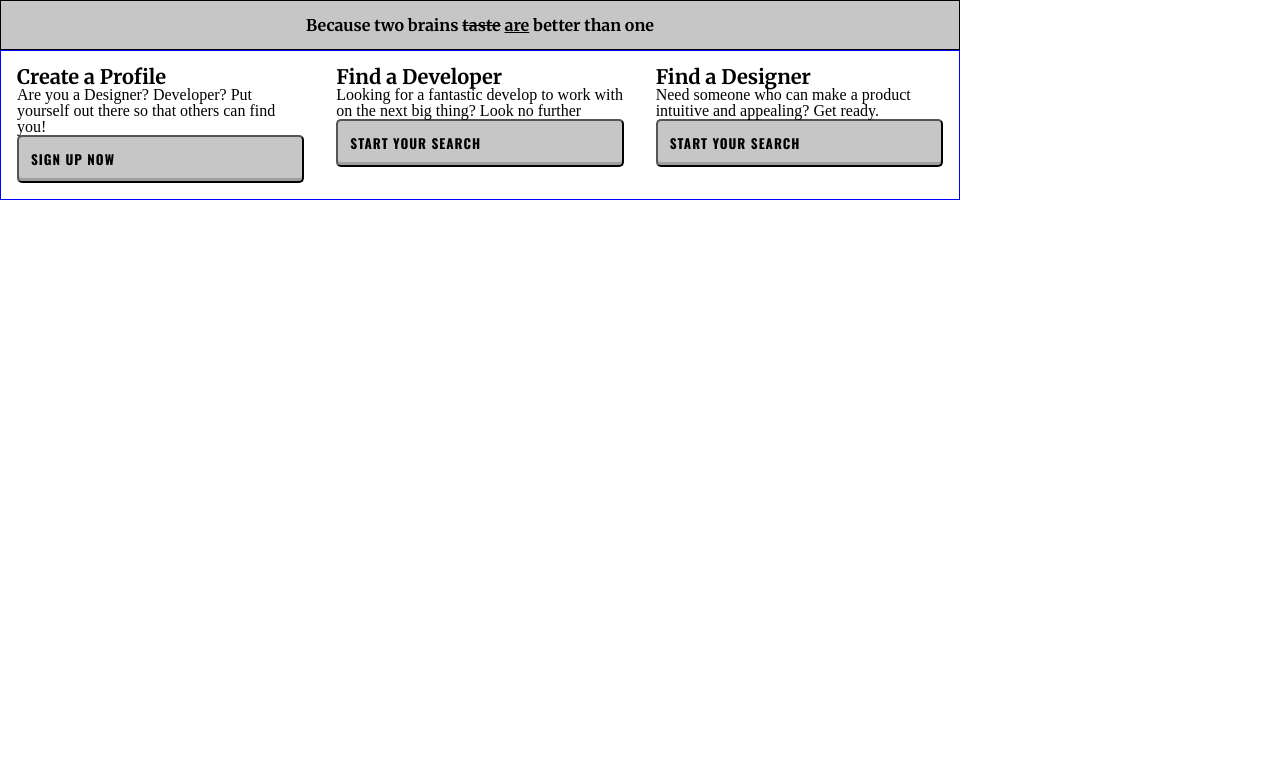
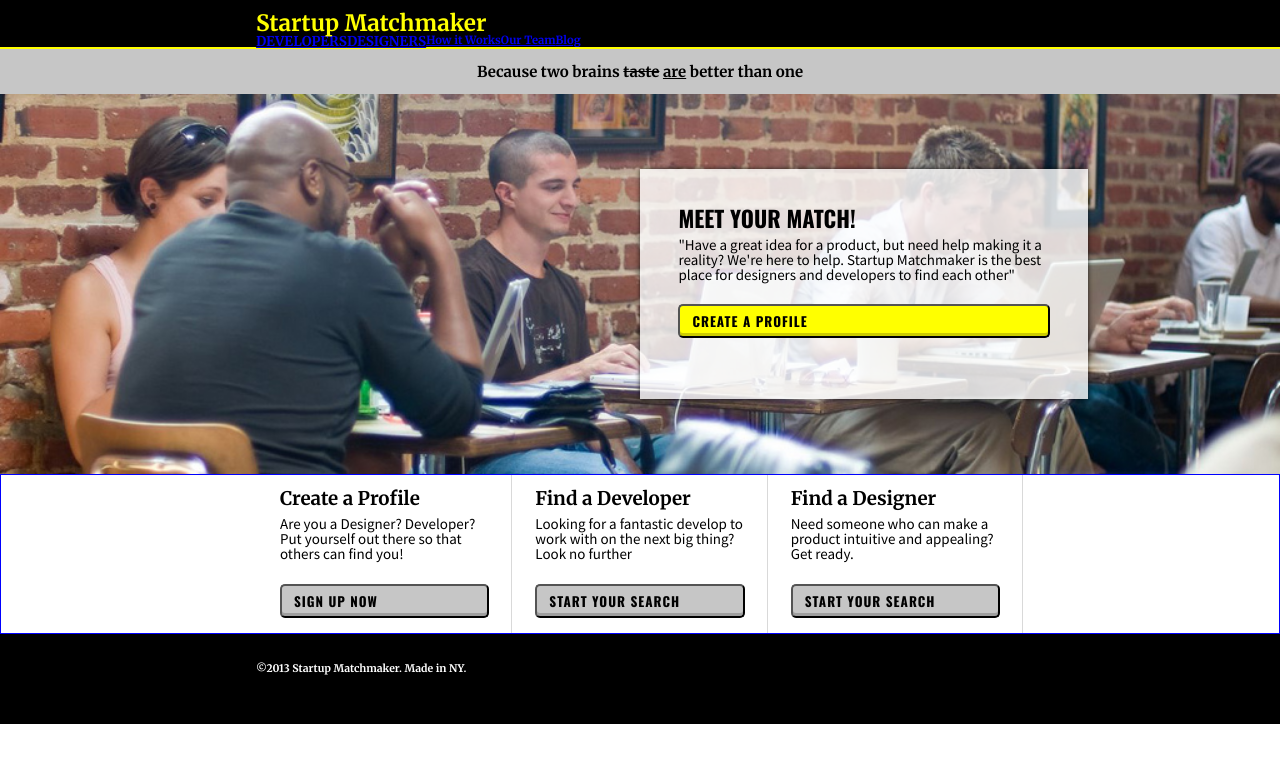
Before and after one commit to yxfei/developer_matchmaker_starter, a plain HTML site: page index.html in a window 1280 px wide. Drawn offline with nearby package versions, Linux system fonts and the light colour scheme.

Commit message:
first draft of website

```diff
--- a/css/main.css
+++ b/css/main.css
@@ -1,34 +1,119 @@
 html {
-	padding: 5px;
-	font-size: 10px;
-	vertical-align: center;
+	font-size: 15px;
+	min-width: 500px;
+	margin: 0 auto;
+
 }
 
+p {
+	margin: 0.5rem 0 1.5rem 0;
+	font-family: 'Source Sans Pro', sans-serif;
+	font-size: 15px;
+	font-stretch: normal;
+	font-style: normal;
+	font-variant: normal;
+	font-weight: normal;
+}
 
-/*Font Size*/
+.background-picture {
+	background: url(../images/coworking.jpg) center center no-repeat;
+	background-size: cover;
+	overflow: hidden;
+}
+
+/*Font Size ==============================================================*/
 .font-size__bottom-header {
 	font-family: 'Merriweather', serif;
     font-size: 1.25rem;
     font-weight: bold;
 }
 
-/*Row Container*/
+.font-size__header {
+	font-family: 'Merriweather', serif;
+    font-size: 1.5rem;
+    font-weight: bold;
+    color: yellow;
+}
+
+.front-size__nav {
+	font-family: 'Merriweather', serif;
+	font-size: 0.75rem;
+	color: white;
+}
+
+.font-size__boxTitle {
+	font-family: Oswald, sans-serif;
+	font-size: 1.5rem;
+	font-weight: bold;
+	text-transform: uppercase;
+	color: black;
+}
+
+.front-size__footer {
+	font-family: 'Merriweather', serif;
+	font-size: 0.7rem;
+	color: white;
+}
+
+/*Float ===================================================================*/
+.float_left {
+	float: left;
+}
+
+.inline-block {
+	display: block;
+	border: 2px solid white;
+	padding: 10px;
+	background-color: pink;
+}
+
+.front-size__nav--uppercase {
+	font-size: 0.9rem;
+	text-transform: uppercase;
+	font-weight: bold;
+}
+
+
+/*Row Container ===========================================================*/
+.picture-block {
+	/*max-width: 1080px;*/
+	box-sizing: border-box;
+	height: 230px;
+	background: rgba(255,255,255,.8);
+	width: 35%;
+	max-width: 	450px;
+	min-width: 250px;
+	margin: 5rem 15% 5rem 0;
+	padding: 3%;
+	box-shadow: 0 0 5px rgba(0,0,0,.75);
+	float: right;
+}
 
 .row__container {
 	box-sizing: border-box;
 	width: 100%;
-	max-width: 960px;
-	min-width: 300px;
-	border: 1px solid black;
 	background-color: white;
-	padding: 1rem;
+}
+
+
+
+.row__container--nav {
+	background-color: black;
+	padding: 0.8rem 20%;
+	border-bottom: 2px solid yellow;
+}
+
+.row__container--footer {
+	background-color: black;
+	padding: 2rem 20%;
+	height: 6rem;
 }
 
 .row__container--topBox {
 	font-family: 'Merriweather', serif;
 	background-color: #C6C6C6;
 	text-align: center;
-	padding: 1rem 0;
+	padding: 1rem 20%;
 	border-top: 1px solid #AAA
 	margin: 0;
 }
@@ -38,18 +123,18 @@ html {
 .col__container {
 	width: 100%;
 	box-sizing: border-box;
-	max-width: 960px;
-	min-width: 300px;
 	background-color: white;
 	border: 1px solid blue;
 	display: flex;
 	flex-direction: row;
-	align-items: stretch;
+	align-items: flex-end;
+	padding: 0 20%;
 }
 
 .col-box {
 	width: 33.33%;
-	padding: 1rem;
+	padding: 2% 3%;
+	box-shadow: inset -1px 0 0 rgba(0,0,0,.15);
 }
 
 /*button*/
@@ -60,14 +145,19 @@ html {
     text-transform: uppercase;
     letter-spacing: 1px;
     font-weight: bold;
+    text-align: center;
     background: #C6C6C6;
     color: black;
     display: flex;
-    text-align: center;
-    padding: 12px;
+    padding: 5px 12px;
     box-shadow: inset 0 -3px 0 rgba(0,0,0,.2);
     border-radius: 5px;
     width: 100%;
+    vertical-align: baseline;
+}
+
+.button--yellow {
+	background-color: yellow;
 }
 
 .button:hover {
--- a/index.html
+++ b/index.html
@@ -4,14 +4,37 @@
 	<meta charset="utf-8">
 	<title>Startup Matchmaker</title>
 	<link href='http://fonts.googleapis.com/css?family=Source+Sans+Pro:400,700|Oswald:700|Merriweather:700,700italic' rel='stylesheet' type='text/css'>
+	<link rel='stylesheet' href="css/reset.css" type='text/css'>
 	<link rel='stylesheet' href="css/main.css" type='text/css'>
-	<link rel='stylesheet' href="css/reset.css" type='text/css'>
+</head>
 
-</head>
 <body>
+
+	<section class="row__container row__container--nav">
+		<header class="font-size__header">Startup Matchmaker</header>
+		<nav class="front-size__nav">
+			<ul>
+				<div><a class="front-size__nav--uppercase float_left inline_block" href="developers.html">Developers</a></div>
+				<div><a class="front-size__nav--uppercase float_left inline_block" href="designers.html">Designers</a></div>
+				<div><a class="float_left inline_block" href="developers.html">How it Works</a></div>
+				<div><a class="float_left inline_block" href="team.html">Our Team</a></div>
+				<div><a class="float_left inline_block" href="blog.html">Blog</a></div>
+			</ul>
+		</nav>
+	</section>
+<!-- Top Bar in Grey Color -->
 	<section>
 		<div class="row__container row__container--topBox">Because two brains <del>taste</del> <ins>are</ins> better than one</div>
 	</section>
+<!-- This is the picture section -->
+	<section class="background-picture">
+		<div class="picture-block">
+			<h2 class="font-size__boxTitle">Meet Your Match!</h2>
+			<p>"Have a great idea for a product, but need help making it a reality? We're here to help. Startup Matchmaker is the best place for designers and developers to find each other"</p>
+			<button onclick="window.location='http://www.example.com';" class="button button--yellow">Create A Profile</button>
+		</div>
+	</section>
+<!-- This is the bottom selection box -->
 	<section class="col__container">
 		<div class="col-box">
 			<header>
@@ -20,7 +43,7 @@
 			<p>
 				Are you a Designer? Developer? Put yourself out there so that others can find you!
 			</p>
-			<button class="button">Sign Up Now</button>
+			<button onclick="window.location='http://www.example.com';" class="button">Sign Up Now</button>
 		</div>
 		<div class="col-box">
 			<header>
@@ -29,7 +52,7 @@
 			<p>
 				Looking for a fantastic develop to work with on the next big thing? Look no further
 			</p>
-			<button class="button">Start Your Search</button>
+			<button onclick="window.location='http://www.example.com';" class="button">Start Your Search</button>
 		</div>
 		<div class="col-box">
 			<header>
@@ -38,8 +61,13 @@
 			<p>
 				Need someone who can make a product intuitive and appealing? Get ready.
 			</p>
-			<button class="button">Start Your Search</button>
+			<button onclick="window.location='http://www.example.com';" class="button">Start Your Search</button>
 		</div>
 	</section>
+
+	<section class="row__container row__container--footer">
+		<footer class="front-size__footer">&#169;2013 Startup Matchmaker. Made in NY.</footer>
+	</section>
+
 </body>
 </html>
```
